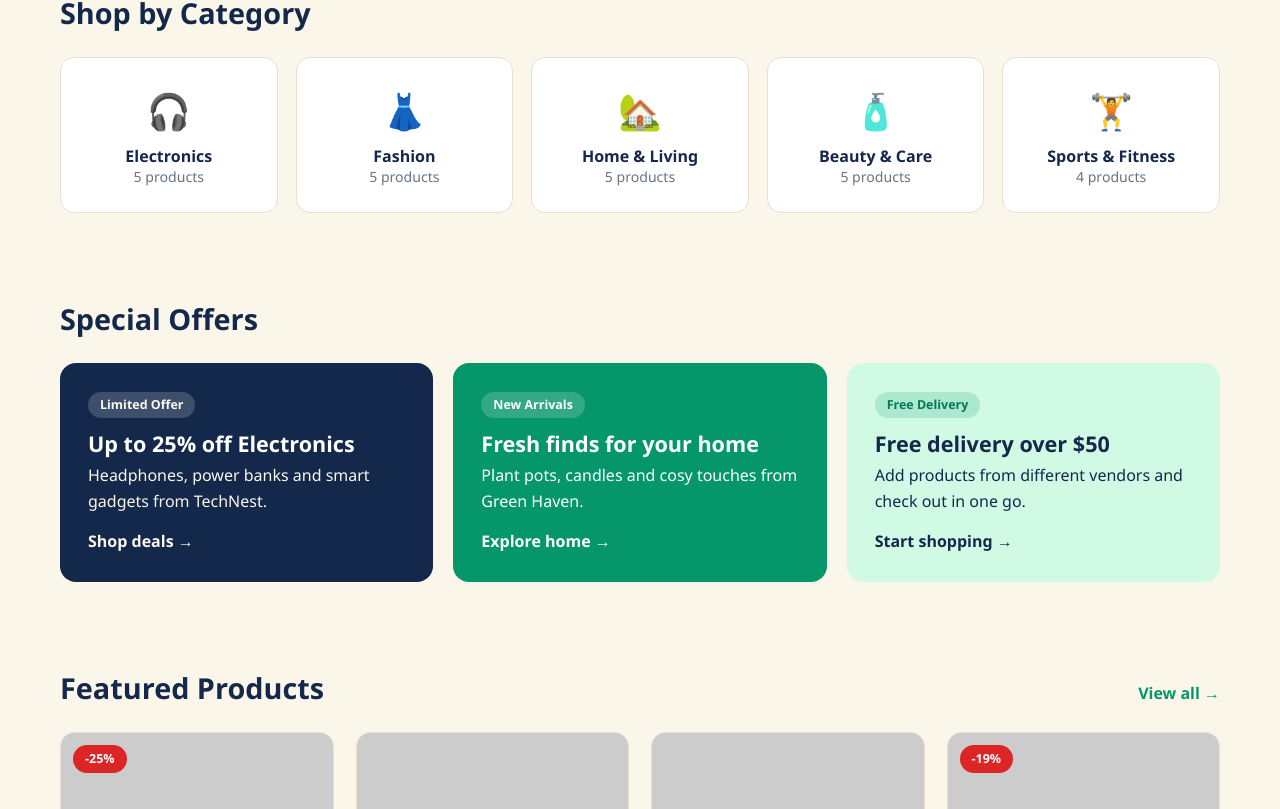
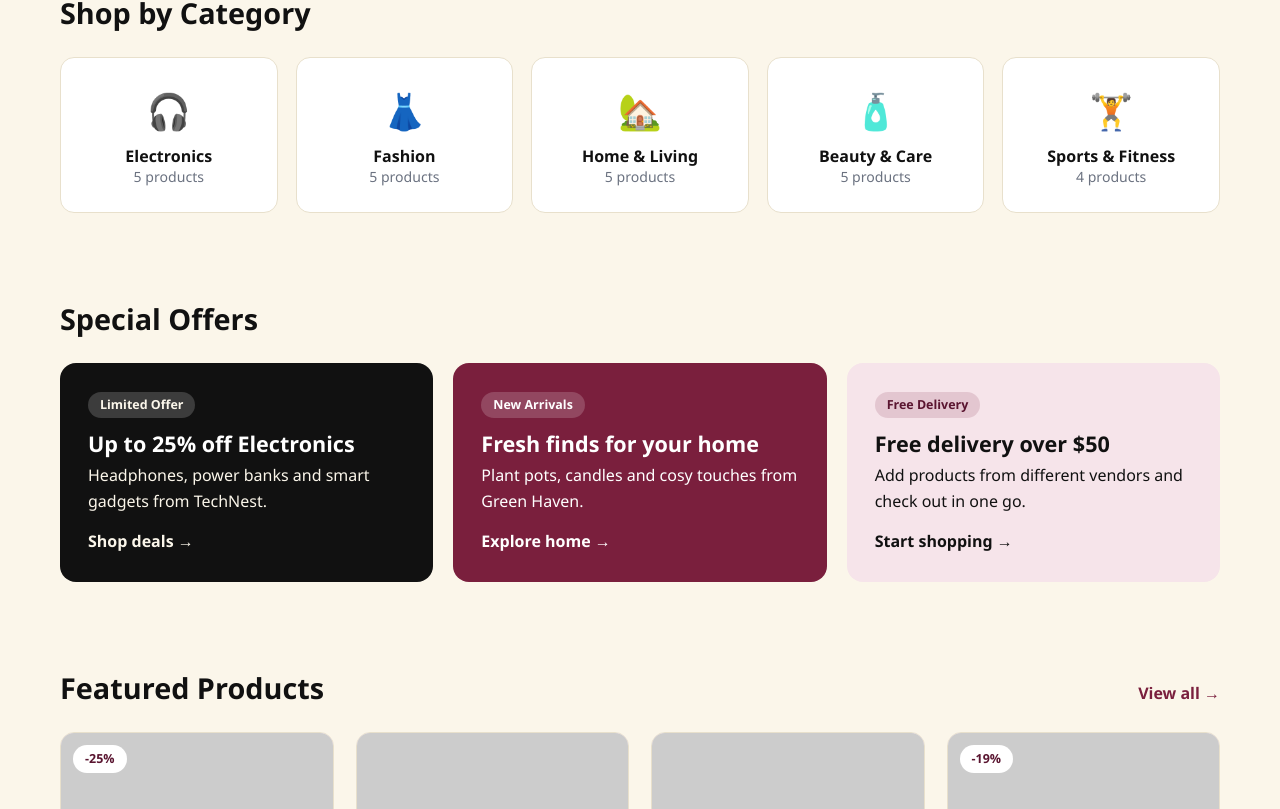
Before and after one commit to Elizabeth-star-tech/sokohub-marketplace, a plain HTML site: page index.html in a window 1280 px wide. Shown: the part 671-1480 px from the top of the page. Drawn offline with Linux system fonts and the light colour scheme; placeholder pictures from the web are drawn by us.

Commit message:
Change theme to burgundy and black

```diff
--- a/css/style.css
+++ b/css/style.css
@@ -5,11 +5,12 @@
 }
 
 :root {
-  --emerald: #059669;
-  --emerald-dark: #047857;
-  --emerald-light: #d1fae5;
+    --emerald: #7a1f3d;
+  --emerald-dark: #5a1530;
+  --emerald-light: #f6e4ea;
+  --success: #ce0c7d;
   --cream: #fbf6ea;
-  --navy: #14284b;
+  --navy: #111111;
   --white: #ffffff;
   --text: #1f2937;
   --gray: #6b7280;
@@ -240,7 +241,7 @@ img {
 }
 
 .footer a:hover {
-  color: #6ee7b7;
+  color: #e8a3b8;
 }
 
 .social-links {
@@ -310,7 +311,7 @@ img {
 
 /* ---------- Hero ---------- */
 .hero {
-  background: linear-gradient(135deg, var(--emerald-dark), var(--emerald));
+   background: linear-gradient(135deg, #111111, var(--emerald-dark));
   color: var(--white);
   padding: 70px 0;
 }
@@ -510,10 +511,9 @@ img {
 }
 
 .promo-light .promo-tag {
-  background: rgba(5, 150, 105, 0.18);
+  background: rgba(122, 31, 61, 0.15);
   color: var(--emerald-dark);
 }
-
 /* ---------- Product cards ---------- */
 .product-grid {
   display: grid;
@@ -568,9 +568,9 @@ img {
 }
 
 .badge-sale {
-  background: var(--danger);
-}
-
+  background: var(--white);
+  color: var(--emerald-dark);
+}
 .badge-out {
   background: var(--navy);
 }
@@ -641,7 +641,7 @@ img {
 }
 
 .in-stock {
-  color: var(--emerald);
+  color: var(--success);
 }
 
 .low-stock {
@@ -941,9 +941,8 @@ img {
 }
 
 .qty-control button:hover {
-  background: #a7f3d0;
-}
-
+  background: #ecc9d4;
+}
 .qty-control input {
   width: 58px;
   padding: 10px 0;
```
